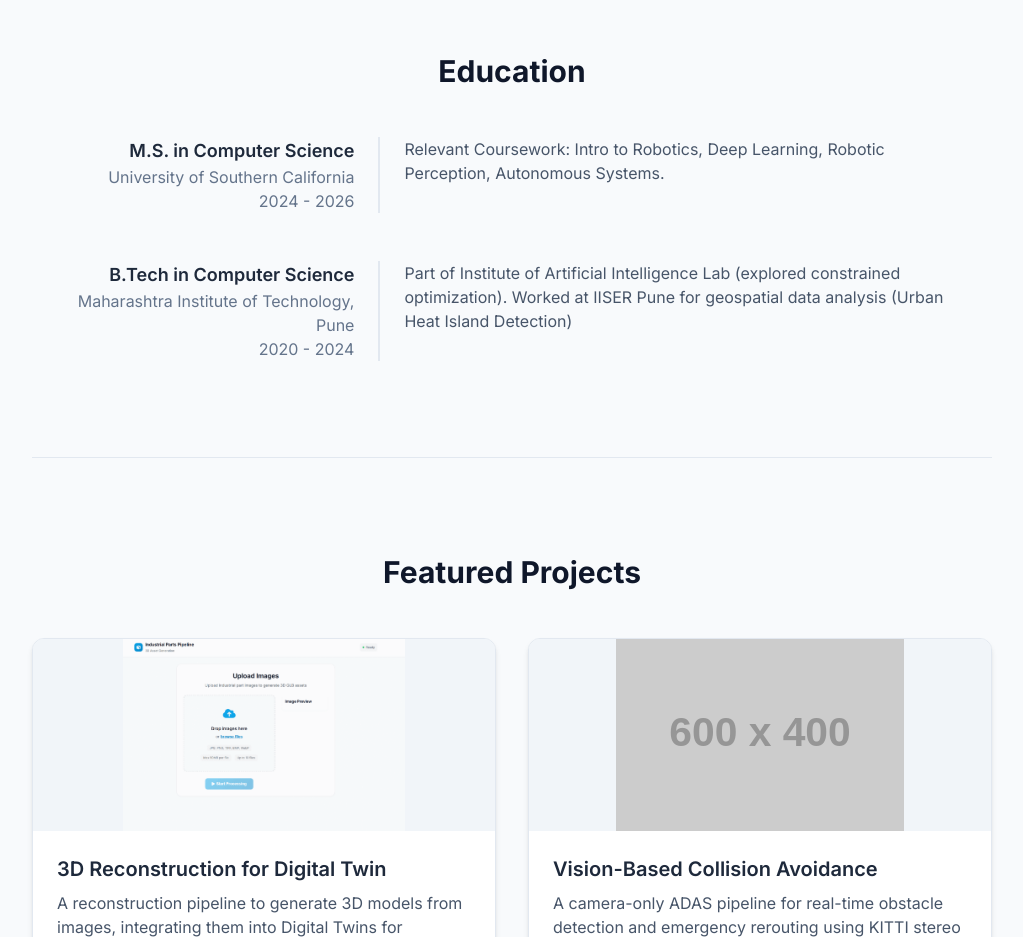
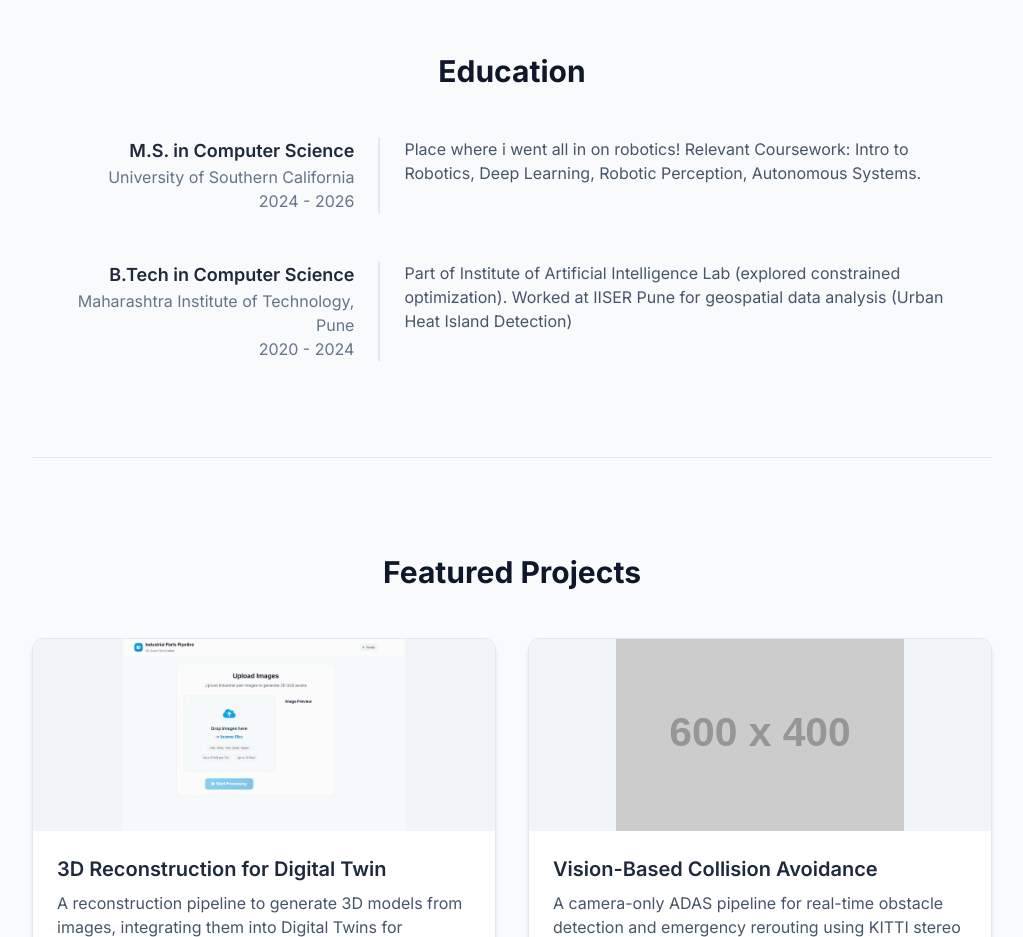
Before and after one commit to UttuG/utkgupt.github.io, a plain HTML site: page index.html in a window 1280 px wide. Shown: the part 1520-2457 px from the top of the page, without its empty margins (128-1151 px from the left). Drawn offline with nearby package versions, Linux system fonts and the light colour scheme; placeholder pictures from the web are drawn by us.

Commit message:
edu text update

```diff
--- a/index.html
+++ b/index.html
@@ -164,7 +164,7 @@
                         <p class="text-slate-500">2024 - 2026</p>
                     </div>
                     <div class="sm:w-2/3 sm:border-l-2 border-slate-200 pl-6">
-                        <p class="text-slate-600">Relevant Coursework: Intro to Robotics, Deep Learning, Robotic Perception, Autonomous Systems.</p>
+                        <p class="text-slate-600">Place where i went all in on robotics! Relevant Coursework: Intro to Robotics, Deep Learning, Robotic Perception, Autonomous Systems.</p>
                     </div>
                 </div>
                  <!-- Education Item 2 -->
```
